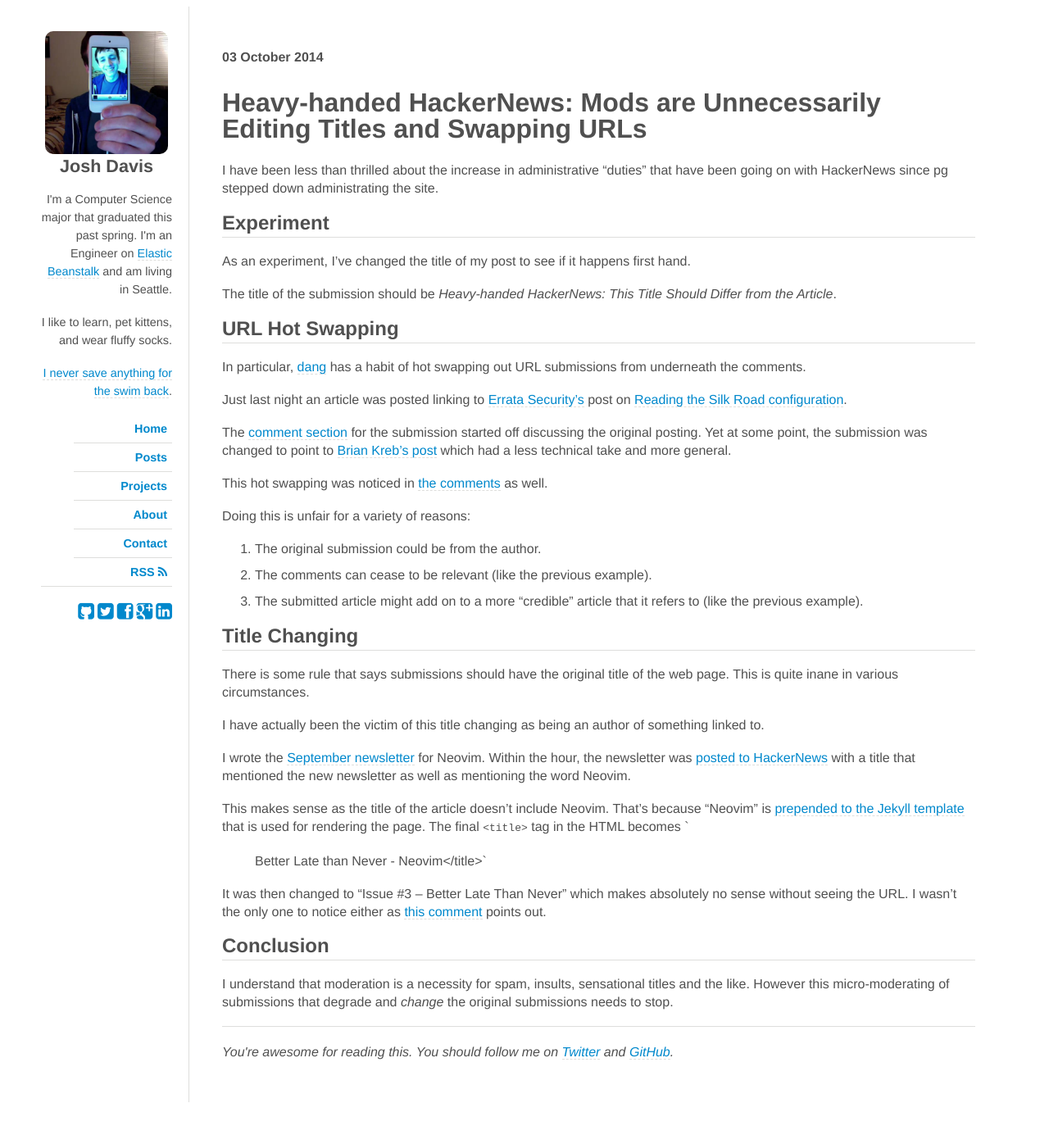
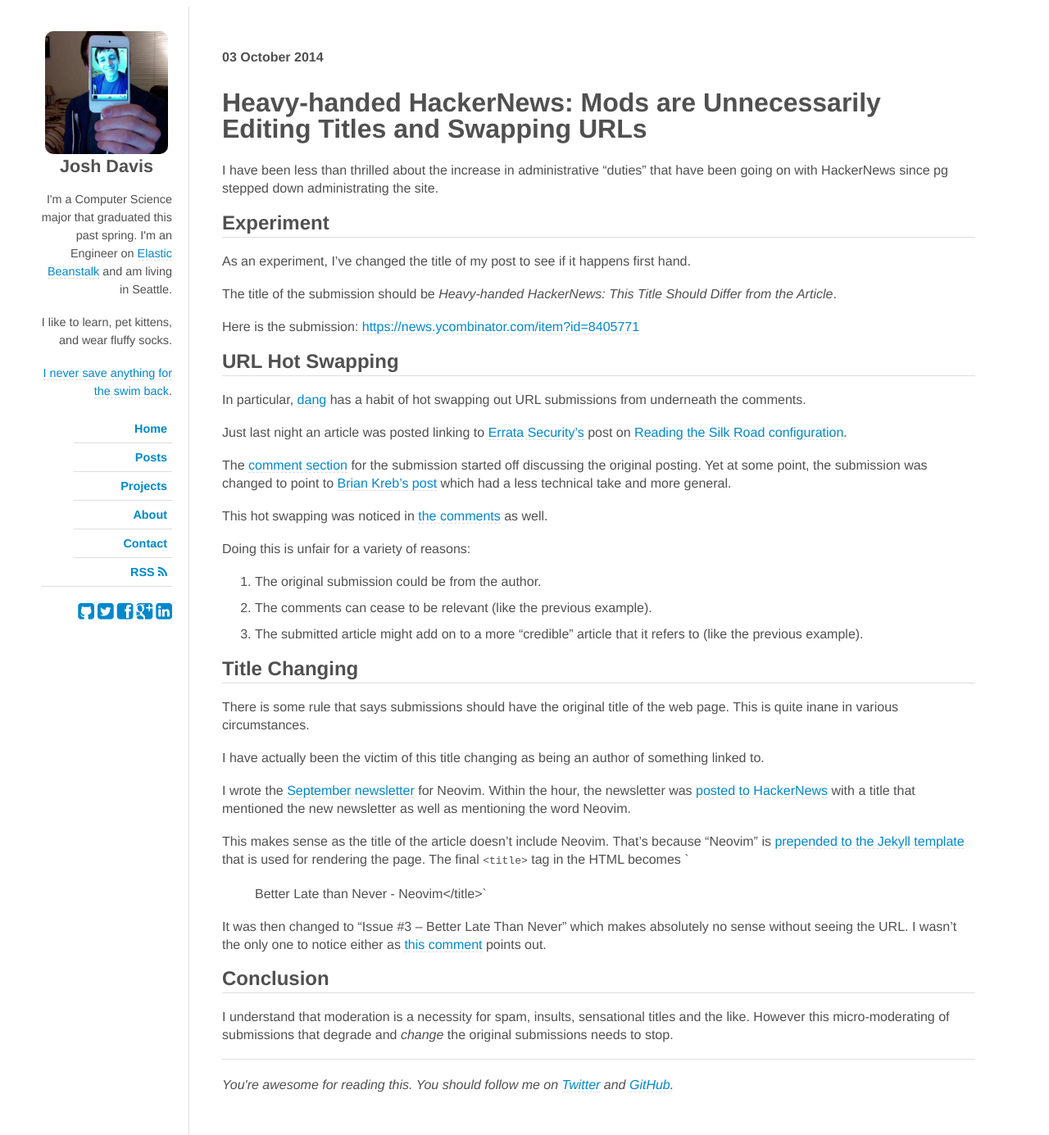
Before and after one commit to jdavis/jdavis.github.com, a Jekyll site: the page built from _posts/2014-10-03-heavy-handed-hackernews.md, in a window 1280 px wide. Shown: the whole page at 82% size. Built offline with Jekyll 4.4.1, drawn with Linux system fonts in a browser that asks for light colours; nearby versions of some CDN libraries; some web fonts are replaced; before the commit the page ends 1345 px from its top, so only the background shows below that.

Commit message:
Add submssion URL

```diff
--- a/_posts/2014-10-03-heavy-handed-hackernews.md
+++ b/_posts/2014-10-03-heavy-handed-hackernews.md
@@ -23,6 +23,8 @@
 
 The title of the submission should be *Heavy-handed HackerNews: This Title
 Should Differ from the Article*.
+
+Here is the submission: [https://news.ycombinator.com/item?id=8405771][hn]
 
 ## URL Hot Swapping
 
```
Also changed, not shown: other parts of _posts/2014-10-03-heavy-handed-hackernews.md (+1 -0 lines).
